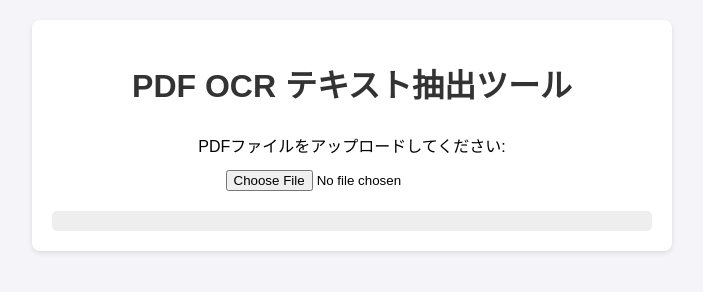
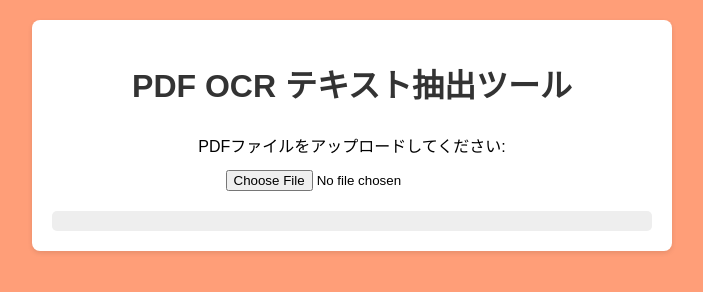
Before and after one commit to saitlite/PDF-ConvTools, a plain HTML site: page convpdftext/index.html in a window 1280 px wide. Shown: the whole page, without its empty margins (288-991 px from the left). Drawn offline with Linux system fonts and the light colour scheme.

Commit message:
背景色を変更しました。

```diff
--- a/convpdftext/index.html
+++ b/convpdftext/index.html
@@ -10,7 +10,7 @@
       margin: 20px;
       padding: 0;
       line-height: 1.6;
-      background-color: #f4f4f9;
+      background-color: #ff9e78;
     }
     h1 {
       text-align: center;
```
